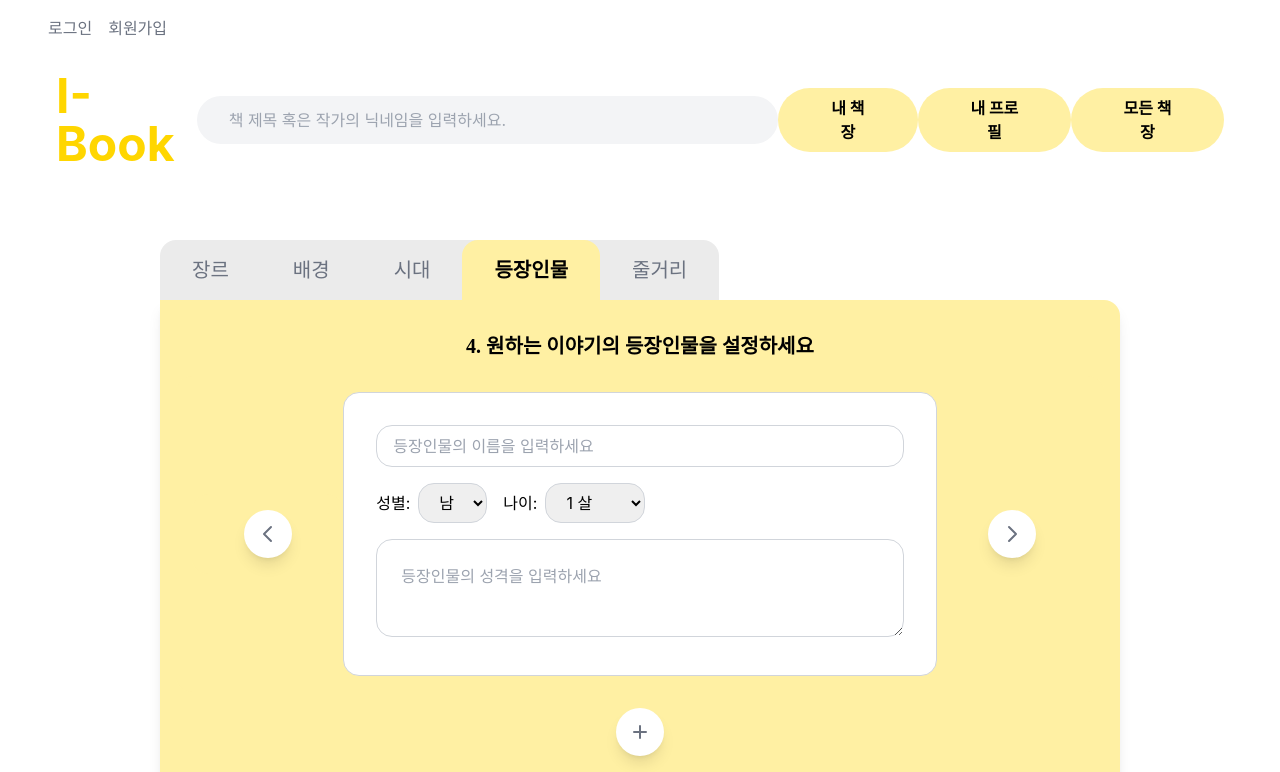
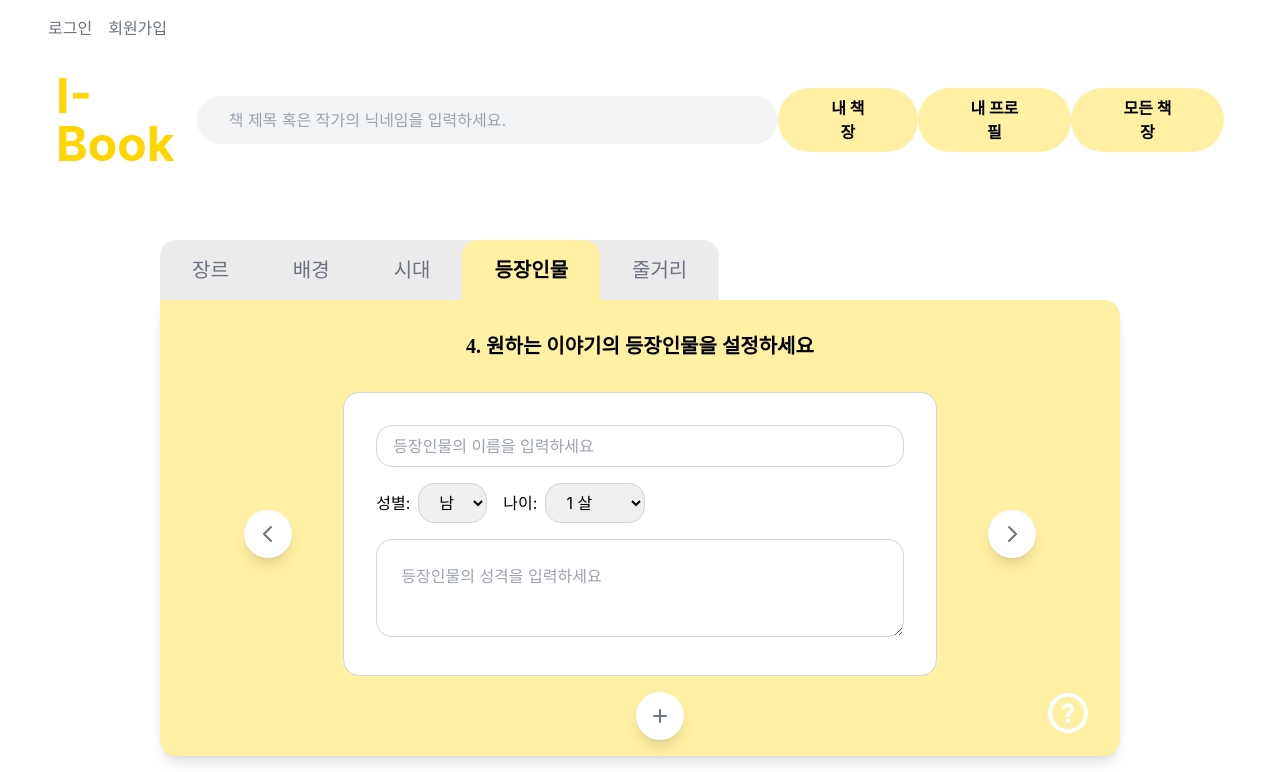
Before and after one commit to tuk-iBooK/Frontend, a React (Create React App) app: page /character in a window 1280 px wide. Shown: the top 772 px of the page. Built offline with nearby package versions, Linux system fonts and the light colour scheme.

Commit message:
가이드 모달창 추가

```diff
--- a/src/pages/CharacterSettingPage.tsx
+++ b/src/pages/CharacterSettingPage.tsx
@@ -4,6 +4,7 @@ import { useSelector, useDispatch } from "react-redux";
 import { addCharacter, removeCharacter } from "../features/characterSlice";
 import axios from "axios";
 import StepIndicator from "../components/StepIndicator"; // 상단에 추가
+import QuestionIcon from "../assets/public/question.png"; // 이 경로가 올바른지 확인하세요.
 
 interface Character {
   age: number;
@@ -29,6 +30,7 @@ const CharacterSettingPage: React.FC = () => {
   const [age, setAge] = useState<number>(1);
   const [gender, setGender] = useState<string>("남");
   const [personality, setPersonality] = useState<string>("");
+  const [isModalOpen, setIsModalOpen] = useState<boolean>(false);
 
   const handleAddCharacter = () => {
     if (
@@ -42,6 +44,10 @@ const CharacterSettingPage: React.FC = () => {
 
   const handleRemoveCharacter = (index: number) => {
     dispatch(removeCharacter(index));
+  };
+
+  const toggleModal = (): void => {
+    setIsModalOpen(!isModalOpen);
   };
 
   const handleSubmit = async (e: React.FormEvent) => {
@@ -202,7 +208,8 @@ const CharacterSettingPage: React.FC = () => {
             </div>
           </div>
 
-          <div className="flex justify-center items-center m-4">
+          <div className="flex justify-center items-center">
+            <div className="flex-grow w-24"></div>
             <button
               onClick={handleAddCharacter}
               className="w-12 h-12 bg-white text-gray-500 rounded-full flex justify-center items-center shadow-lg hover:shadow-none hover:bg-[#EBEBEB] hover:text-white"
@@ -222,6 +229,28 @@ const CharacterSettingPage: React.FC = () => {
                 />
               </svg>
             </button>
+            <div className="flex-grow"></div>
+            <div className="mr-4">
+              <button onClick={toggleModal}>
+                <img src={QuestionIcon} alt="Question" className="w-10 h-10" />
+              </button>
+              {isModalOpen && (
+                <div className="fixed inset-0 bg-black bg-opacity-50 flex justify-center items-center">
+                  <div className="w-1/2 h-1/2 bg-white p-8 rounded-lg shadow-xl">
+                    <h2 className="text-xl mb-4">
+                      등장인물 이렇게 작성해보세요!
+                    </h2>
+                    <p>1. ㅇㅁㄴㅇ 2. 엄ㄴ아 3. ㄴ멍ㅁㄴㄴ</p>
+                    <button
+                      onClick={toggleModal}
+                      className="mt-4 bg-gray-300 text-white p-2 rounded"
+                    >
+                      닫기
+                    </button>
+                  </div>
+                </div>
+              )}
+            </div>
           </div>
         </div>
         <div className="w-full flex p-4 bg-[#FFF0A3] rounded-2xl justify-center shadow-lg">
--- a/src/pages/SummarySettingPage.tsx
+++ b/src/pages/SummarySettingPage.tsx
@@ -5,6 +5,7 @@ import axios from "axios";
 import { setSummary } from "../features/summarySlice";
 import Loading from "../components/Loading";
 import StepIndicator from "../components/StepIndicator"; // 상단에 추가
+import QuestionIcon from "../assets/public/question.png"; // 이 경로가 올바른지 확인하세요.
 
 const SummarySettingPage: React.FC = () => {
   const story = useSelector((state: any) => state.story.value) as number;
@@ -19,9 +20,14 @@ const SummarySettingPage: React.FC = () => {
     (state: any) => state.period.selectedPeriods
   ) as string[];
   const [loading, setLoading] = useState(false);
+  const [isModalOpen, setIsModalOpen] = useState<boolean>(false);
 
   const navigate = useNavigate();
   const dispatch = useDispatch();
+
+  const toggleModal = (): void => {
+    setIsModalOpen(!isModalOpen);
+  };
 
   const handleSubmit = async (e: React.FormEvent) => {
     e.preventDefault();
@@ -124,7 +130,27 @@ const SummarySettingPage: React.FC = () => {
             </div>
             <div className="p-4 rounded-2xl w-1/5 flex justify-center items-center"></div>
           </div>
+          <div className="mr-4 flex justify-end">
+            <button onClick={toggleModal}>
+              <img src={QuestionIcon} alt="Question" className="w-10 h-10" />
+            </button>
+            {isModalOpen && (
+              <div className="fixed inset-0 bg-black bg-opacity-50 flex justify-center items-center">
+                <div className="w-1/2 h-1/2 bg-white p-8 rounded-lg shadow-xl">
+                  <h2 className="text-xl mb-4">줄거리 이렇게 작성해보세요!</h2>
+                  <p>1. ㅇㅁㄴㅇ 2. 엄ㄴ아 3. ㄴ멍ㅁㄴㄴ</p>
+                  <button
+                    onClick={toggleModal}
+                    className="mt-4 bg-gray-300 text-white p-2 rounded"
+                  >
+                    닫기
+                  </button>
+                </div>
+              </div>
+            )}
+          </div>
         </div>
+
         <div>
           <button
             className="mb-4 mt-8 px-16 py-3 pr-16 font-bold text-black bg-[#FFF0A3] hover:bg-[#FFE55A] hover:text-white hover:shadow-none rounded-2xl text-center shadow-lg"
```
Also changed, not shown: src/assets/public/question.png (added).
